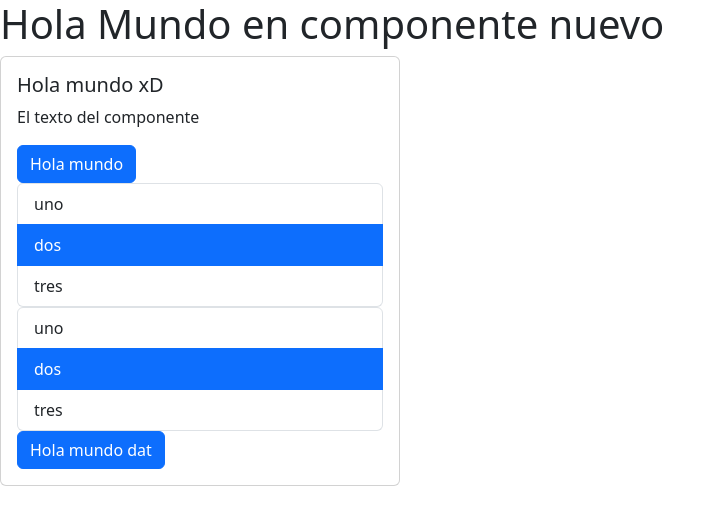
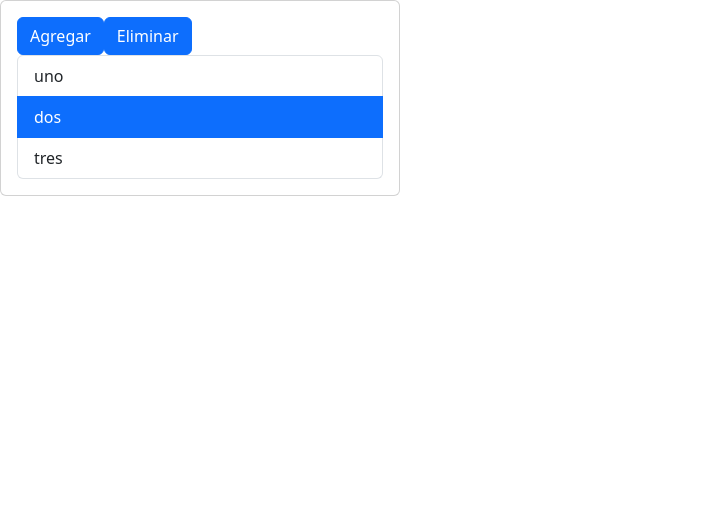
Before and after one commit to KrisOP/curso-react-holamundo, a React (Vite) app: page / in a window 1280 px wide. Shown: the top 524 px of the page, without its empty margins (0-725 px from the left). Built offline with nearby package versions, Linux system fonts and the light colour scheme.

Commit message:
gestion de elementos, agregando y eliminando datos de un listado

```diff
--- a/src/App.tsx
+++ b/src/App.tsx
@@ -7,55 +7,70 @@
 import { useState } from "react";
 
 function App() {
-  const [isLoading, setIsLoading] = useState(false);
+  const [Data, setData] = useState(["uno", "dos", "tres"]);
+  // const [isLoading, setIsLoading] = useState(false);
 
-  const handleClick = () => setIsLoading(!isLoading);
+  // const handleClick = () => setIsLoading(!isLoading);
 
-  const list = ["uno", "dos", "tres"];
-  //const list: string[] = [];
-  const handleSelect = (element: string) => {
-    console.log("Imprimiendo " + element);
-  };
+  // const list = ["uno", "dos", "tres"];
+  // //const list: string[] = [];
+  // const handleSelect = (element: string) => {
+  //   console.log("Imprimiendo " + element);
+  // };
 
-  const handleSelect2 = (element: string) => {
-    console.log("Mostrando " + element);
-  };
+  // const handleSelect2 = (element: string) => {
+  //   console.log("Mostrando " + element);
+  // };
 
-  //si hay elementos en la lista mostrarlos
-  // const contenido = list.length ? (
+  // // si hay elementos en la lista mostrarlos
+  // // const contenido = list.length ? (
+  // //   <>
+  // //   <List data={list} onSelect={handleSelect} />
+  // //   <List data={list} onSelect={handleSelect2} /></>
+
+  // // ) : (
+  // //   "Sin elementos que mostrar"
+  // // );
+
+  // const contenido =
+  //   list.length !== 0 ? (
+  //     <>
+  //       <List data={list} onSelect={handleSelect} />
+  //       <List data={list} onSelect={handleSelect2} />
+  //     </>
+  //   ) : (
+  //     "Sin elementos que mostrar"
+  //   );
+
+  // return (
   //   <>
-  //   <List data={list} onSelect={handleSelect} />
-  //   <List data={list} onSelect={handleSelect2} /></>
+  //     <Titulo />
+  //     {/* <Card body={'Hola mundo'}/> */}
+  //     <Card>
+  //       <CardBody title={"Hola mundo xD"} text={"El texto del componente "} />
+  //       {/* <List data={list} onSelect={handleSelect} />
 
-  // ) : (
-  //   "Sin elementos que mostrar"
+  //       <List data={list} onSelect={handleSelect2} /> */}
+  //       {contenido}
+  //       <Button isLoading={isLoading} onClick={handleClick}>
+  //         Hola mundo dat
+  //       </Button>
+  //     </Card>
+  //   </>
   // );
 
-  const contenido =
-    list.length !== 0 ? (
-      <>
-        <List data={list} onSelect={handleSelect} />
-        <List data={list} onSelect={handleSelect2} />
-      </>
-    ) : (
-      "Sin elementos que mostrar"
-    );
+
+
+  const addMinion = () => setData([...Data, "Minion"]);
+
+  const handleDelete = () => setData(Data.slice(0, -1));
 
   return (
-    <>
-      <Titulo />
-      {/* <Card body={'Hola mundo'}/> */}
-      <Card>
-        <CardBody title={"Hola mundo xD"} text={"El texto del componente "} />
-        {/* <List data={list} onSelect={handleSelect} />
-
-        <List data={list} onSelect={handleSelect2} /> */}
-        {contenido}
-        <Button isLoading={isLoading} onClick={handleClick}>
-          Hola mundo dat
-        </Button>
-      </Card>
-    </>
+    <Card>
+      <Button onClick={ addMinion} > Agregar </Button>
+      <Button onClick={ handleDelete}> Eliminar </Button>
+      <List data={Data} />
+    </Card>
   );
 }
 
--- a/src/components/Button.tsx
+++ b/src/components/Button.tsx
@@ -2,7 +2,7 @@
 
 type Props = {
   children: ReactNode;
-  isLoading: boolean;
+  isLoading?: boolean;
   onClick: () => void;
 };
 function Button({ children, isLoading, onClick }: Props) {
```
